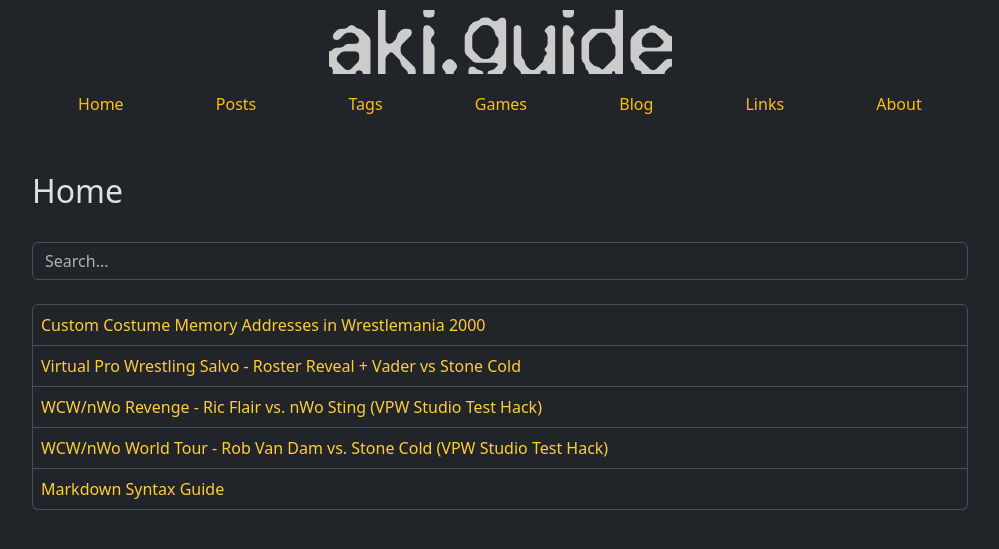
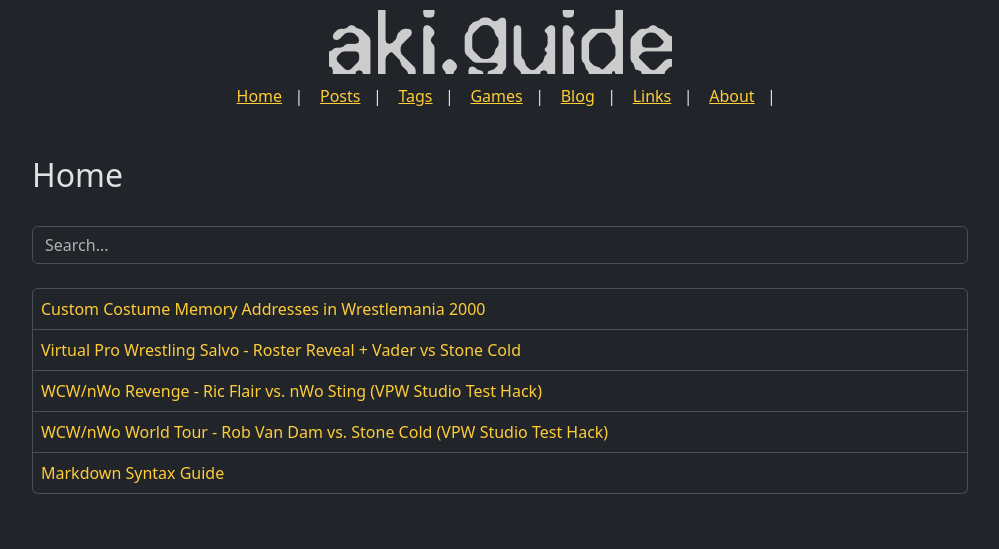
Before and after one commit to CxDrive/aki-guide, a Jekyll site: the page built from index.html, in a window 1280 px wide. Shown: the top 549 px of the page, without its empty margins (140-1139 px from the left). Built offline with Jekyll 4.4.1, drawn with Linux system fonts in a browser that asks for light colours.

Commit message:
Changes to nav.html.

```diff
--- a/_includes/nav.html
+++ b/_includes/nav.html
@@ -1,13 +1,13 @@
 
-            <header aria-hidden="true" class="no-print row gx-5">
+            <header class="no-print row gx-5">
 
-                <nav role="navigation" aria-hidden="true">
+                <nav role="navigation">
 
-                    <div class="list-group list-group-horizontal" style="border: 0">
+                    <div class="text-center">
 
                         {% for item in site.data.nav.links %}
 
-                        <a class="list-group-item link-warning mx-auto d-block"  style="border: 0" href="{{ site.baseurl }}{{ item.url }}" {% if item.url == page.url %} class="active"{% endif %}>{{ item.title }}</a>
+                        &nbsp;&nbsp;&nbsp;<a href="{{ site.baseurl }}{{ item.url }}">{{ item.title }}</a>&nbsp;&nbsp;&nbsp;|
 
                         {% endfor %}
 
```
